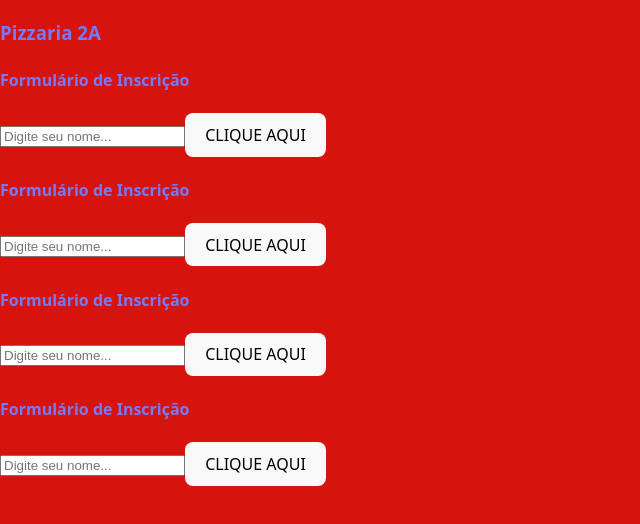
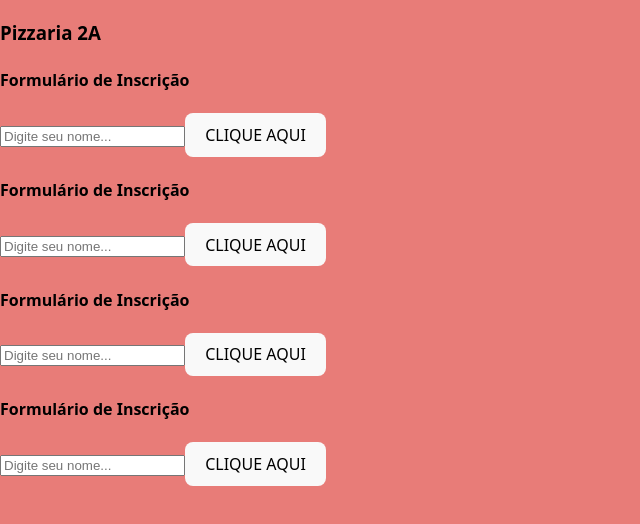
Before and after one commit to JulianaQueiroz25/pizzaria2a2025, a React (Vite) app: page / in a window 1280 px wide. Shown: the top 524 px of the page, without its empty margins (0-640 px from the left). Built offline with nearby package versions, Linux system fonts and the light colour scheme.

Commit message:
vercel alterações

```diff
--- a/src/index.css
+++ b/src/index.css
@@ -28,8 +28,8 @@ body {
   place-items: start;
   min-width: 320px;
   min-height: 100vh;
-  background-color: rgb(214, 19, 13);
-  color: #747bff;
+  background-color: rgba(214, 20, 13, 0.555);
+  color: #000000;
 }
 
 h1 {
```
